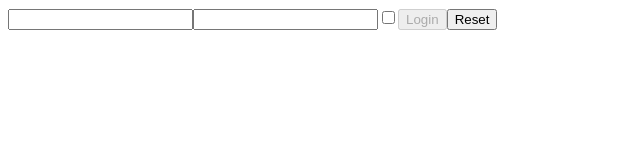
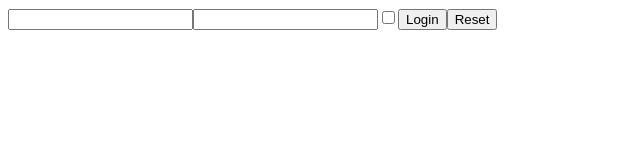
Before and after one commit to ANDgeloREA/react-exercises, a React (Create React App) app in the folder react-exercises/: page / in a window 1280 px wide. Shown: the top 160 px of the page, without its empty margins (0-640 px from the left). Built offline with nearby package versions, Linux system fonts and the light colour scheme.

Commit message:
complete exercise 23

```diff
--- a/react-exercises/src/App.js
+++ b/react-exercises/src/App.js
@@ -1,10 +1,10 @@
 import React from "react";
-import Login from "./components/Login";
+import UncontrolledLogin from "./components/UncontrolledLogin";
 
 function App() {
   return (
     <>
-      <Login />
+      <UncontrolledLogin />
     </>
   );
 }
--- a/react-exercises/src/components/Login.js
+++ /dev/null
@@ -1,53 +0,0 @@
-import React from "react"
-
-class Login extends React.Component {
-    state = {
-        username: "",
-        password: "",
-        remember: false,
-    }
-
-    handleInputChange = (event) => {
-        const name = event.target.name
-        const value = event.target.value
-        const type = event.target.type
-        const checked = event.target.checked
-
-        this.setState({
-            [name]: type === "checkbox" ? checked : value,
-        })
-    }
-
-    onLogin = (event) => {
-        event.preventDefault();
-        let user = {
-            username: this.state.username,
-            password: this.state.password
-        }
-        console.log(user);
-    }
-
-    handleResetState = () => {
-        this.setState({
-            username: "",
-            password: "",
-            remember: false,
-        })
-    }
-
-    render() {
-        return (
-            <>
-                <form onSubmit={this.onLogin}>
-                    <input type="text" name="username" value={this.state.username} onChange={this.handleInputChange} />
-                    <input type="password" name="password" value={this.state.password} onChange={this.handleInputChange} />
-                    <input type="checkbox" name="remember" checked={this.state.remember} onChange={this.handleInputChange} />
-                    <button type="submit" disabled={!this.state.username || !this.state.password}>Login</button>
-                    <button type="submit" onClick={this.handleResetState}>Reset</button>
-                </form>
-            </>
-        )
-    }
-}
-
-export default Login;
--- /dev/null
+++ b/react-exercises/src/components/UncontrolledLogin.js
@@ -0,0 +1,33 @@
+import React from "react"
+
+class UncontrolledLogin extends React.Component {
+    handleLogin = (event) => {
+        event.preventDefault();
+        const username = event.target.elements.username.value
+        const password = event.target.elements.password.value
+        const remember = event.target.elements.remember.checked
+
+        console.log({
+            username,
+            password,
+            remember,
+        });
+    }
+
+
+    render() {
+        return (
+            <>
+                <form onSubmit={this.handleLogin}>
+                    <input name="username"/>
+                    <input name="password" type="password"/>
+                    <input name="remember" type="checkbox"/>
+                    <button type="submit">Login</button>
+                    <button type="reset">Reset</button>
+                </form>
+            </>
+        )
+    }
+}
+
+export default UncontrolledLogin;
```
